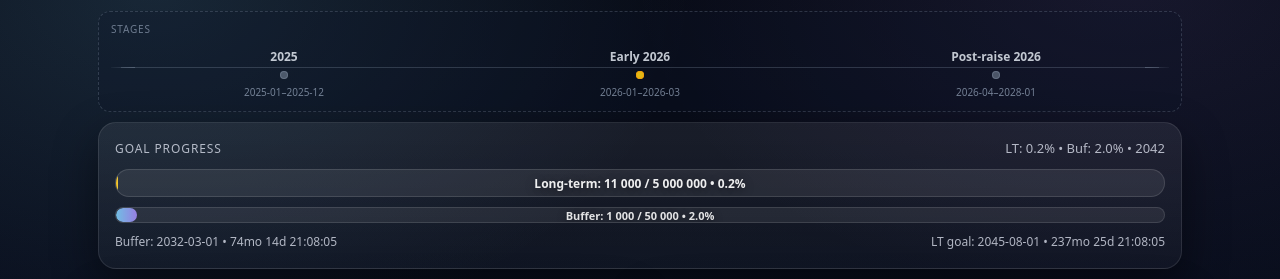
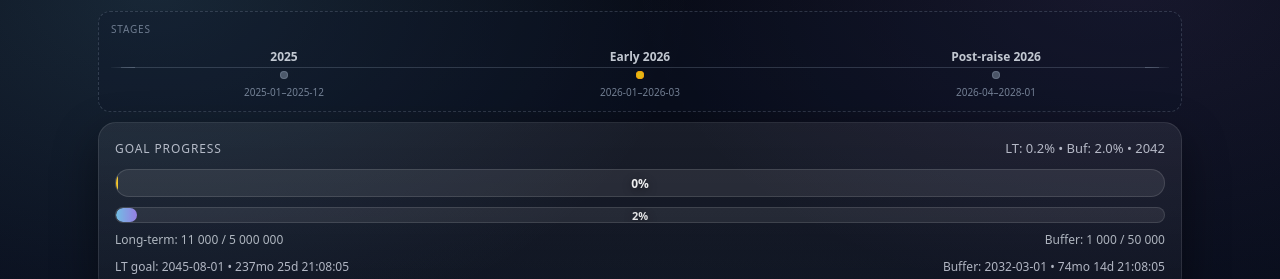
Before and after one commit to LukasHje/lukefinance-dashboard, a website: page public/index.html in a window 1280 px wide. Shown: the part 104-383 px from the top of the page. Drawn offline with Linux system fonts and the light colour scheme; no server answers.

Commit message:
small ui change

```diff
--- a/public/app.css
+++ b/public/app.css
@@ -333,11 +333,24 @@ body{
   font-size: 12px;
 }
 
+.hero-bar-details{
+  margin-top: 8px;
+  display: flex;
+  justify-content: space-between;
+  gap: 12px;
+  font-size: 12px;
+  color: rgba(226,232,240,.75);
+}
+
 .hero-countdown{
   flex: 1;
 }
 
 .hero-countdown.lt{
+  text-align: left;
+}
+
+.hero-countdown.buffer{
   text-align: right;
 }
 
--- a/public/app.js
+++ b/public/app.js
@@ -594,7 +594,7 @@ const createGoalHero = (goal, stages) => {
 
   const labelLT = document.createElement("div");
   labelLT.className = "hero-label";
-  labelLT.textContent = `Long-term: ${SEK(lt)} / ${SEK(targetLT)}  •  ${pctLT.toFixed(1)}%`;
+  labelLT.textContent = `${pctLT.toFixed(0)}%`;
 
   barLT.appendChild(fillLT);
   barLT.appendChild(labelLT);
@@ -614,13 +614,20 @@ const createGoalHero = (goal, stages) => {
   const labelBuf = document.createElement("div");
   labelBuf.className = "hero-label";
   labelBuf.style.fontSize = "11px";
-  labelBuf.textContent = `Buffer: ${SEK(buf)} / ${SEK(targetBuf)}  •  ${pctBuf.toFixed(1)}%`;
+  labelBuf.textContent = `${pctBuf.toFixed(0)}%`;
 
   barBuf.appendChild(fillBuf);
   barBuf.appendChild(labelBuf);
 
   bars.appendChild(barLT);
   bars.appendChild(barBuf);
+
+  const barDetails = document.createElement("div");
+  barDetails.className = "hero-bar-details";
+  barDetails.innerHTML = `
+    <div>Long-term: ${SEK(lt)} / ${SEK(targetLT)}</div>
+    <div>Buffer: ${SEK(buf)} / ${SEK(targetBuf)}</div>
+  `;
 
   // Countdown line
   const countdownRow = document.createElement("div");
@@ -665,8 +672,9 @@ const createGoalHero = (goal, stages) => {
 
   hero.appendChild(row);
   hero.appendChild(bars);
+  hero.appendChild(barDetails);
+  countdownRow.appendChild(ltCountdown);
   countdownRow.appendChild(bufferCountdown);
-  countdownRow.appendChild(ltCountdown);
   hero.appendChild(countdownRow);
 
   return hero;
```
Also changed, not shown: public/preview.png.
